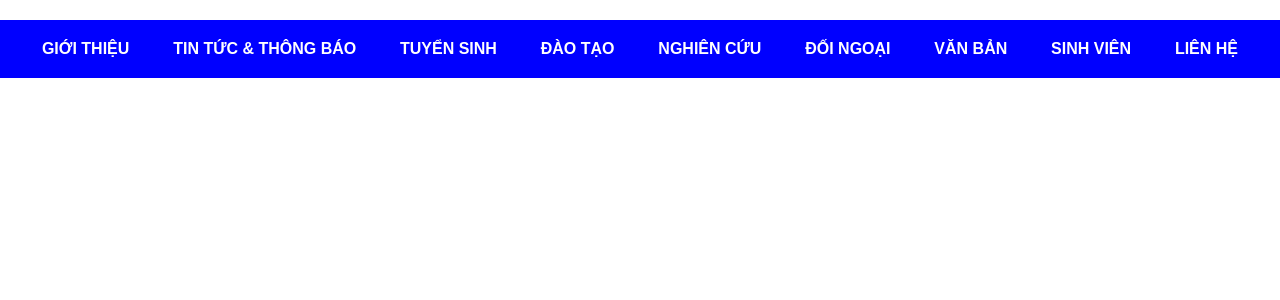
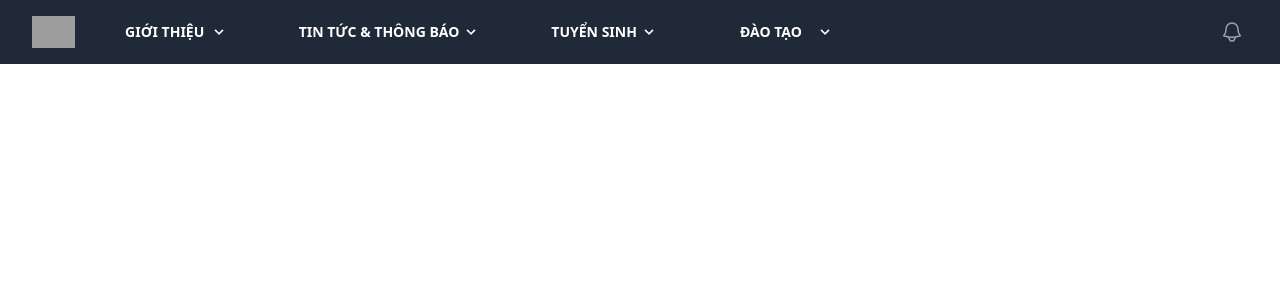
Before and after one commit to Nik211885/2024_CSE485_CongngheWeb, a PHP site: page / in a window 1280 px wide. Shown: the top 300 px of the page. Run offline with PHP 8.4, Linux system fonts and the light colour scheme; some libraries are stand-ins or nearby versions; grey boxes are pictures that could not be loaded.

Commit message:
style: format soure code in project12(multi navbar)

```diff
--- /dev/null
+++ b/Project12/data/navItem.php
@@ -0,0 +1,26 @@
+<?php
+$NavItems = [
+    "GIỚI THIỆU"=>[
+        "Tổng quan",
+        "Sứ mệnh, Tầm nhìn",
+        "Cơ cấu tổ chức và nhân lực",
+        "Cơ sở vật chất",
+        "Công tác Đảng",
+        "Công tác đoàn viên",
+    ],
+    "TIN TỨC & THÔNG BÁO"=>[
+        "Tin tức",
+        "Thông báo"
+    ],
+    "TUYỂN SINH"=>[
+        "Tuyển sinh đại học",
+        "Tuyển sinh thạc sĩ",
+        "Tuyển sinh tiến sĩ",
+        "Vừa học vừa làm",
+    ],
+    "ĐÀO TẠO"=>[
+        "Thạc sĩ",
+        "Đại học chính quy",
+        "Cam kết chất lượng đào tạo"
+    ],
+];
--- a/Project12/index.php
+++ b/Project12/index.php
@@ -1,64 +1,88 @@
 <!DOCTYPE html>
 <html lang="en">
+<?php include("data/NavItem.php") ?>
 
 <head>
     <meta charset="UTF-8">
     <meta name="viewport" content="width=device-width, initial-scale=1.0">
-    <!-- <link href="https://cdn.jsdelivr.net/npm/bootstrap@5.3.2/dist/css/bootstrap.min.css"
-    rel="stylesheet" integrity="sha384-T3c6CoIi6uLrA9TneNEoa
-    7RxnatzjcDSCmG1MXxSR1GAsXEV/Dwwykc2MPK8M2HN" crossorigin="anonymous"> -->
     <meta http-equiv="X-UA-Compatible" content="ie=edge">
-    <title>Project11</title>
-    <style>
-        * {
-            margin: 0;
-            padding: 0;
-            box-sizing: border-box;
-            font-family: sans-serif;
-            font-weight: bold;
-            font-size: 1rem;
-        }
-
-        ul {
-            padding: 20px;
-            background-color: blue;
-            margin-top: 20px;
-            justify-content: space-around;
-            display: flex;
-        }
-
-        li {
-            cursor: pointer;
-            color: white;
-            text-decoration: none;
-            list-style-type: none;
-        }
-    </style>
+    <script src="https://cdn.tailwindcss.com"></script>
+    <link rel="stylesheet" href="style/style.css">
+    <title>Navbar</title>
 </head>
 
 <body>
-    <?php
-    $navItems = [
-        "GIỚI THIỆU",
-        "TIN TỨC & THÔNG BÁO",
-        "TUYỂN SINH",
-        "ĐÀO TẠO",
-        "NGHIÊN CỨU",
-        "ĐỐI NGOẠI",
-        "VĂN BẢN",
-        "SINH VIÊN",
-        "LIÊN HỆ"
-    ];
-    echo '<nav class = "nav"><ul>';
-    foreach ($navItems as $item) {
-        echo "<li>$item</li>";
-    }
-    echo '</ul></nav>';
-    ?>
-    <!-- <script src="https://cdn.jsdelivr.net/npm/bootstrap
-    @5.3.2/dist/js/bootstrap.bundle.min.js" integrity="sha384
-    -C6RzsynM9kWDrMNeT87bh95OGNyZPhcTNXj1NW7RuBCsyN/o0jlpcV8Qyq46cDfL"
-     crossorigin="anonymous"></script> -->
+    <nav class="bg-gray-800">
+        <div class="mx-auto max-w-7xl px-2 sm:px-6 lg:px-8">
+            <div class="relative flex h-16 items-center justify-between">
+                <div class="absolute inset-y-0 left-0 flex items-center sm:hidden">
+                    <!-- Mobile menu button-->
+                    <button type="button" class="relative inline-flex items-center justify-center rounded-md p-2 text-gray-400 hover:bg-gray-700 hover:text-white focus:outline-none focus:ring-2 focus:ring-inset focus:ring-white" aria-controls="mobile-menu" aria-expanded="false">
+                        <span class="absolute -inset-0.5"></span>
+                        <span class="sr-only">Open main menu</span>
+                        <svg class="block h-6 w-6" fill="none" viewBox="0 0 24 24" stroke-width="1.5" stroke="currentColor" aria-hidden="true">
+                            <path stroke-linecap="round" stroke-linejoin="round" d="M3.75 6.75h16.5M3.75 12h16.5m-16.5 5.25h16.5" />
+                        </svg>
+                        <svg class="hidden h-6 w-6" fill="none" viewBox="0 0 24 24" stroke-width="1.5" stroke="currentColor" aria-hidden="true">
+                            <path stroke-linecap="round" stroke-linejoin="round" d="M6 18L18 6M6 6l12 12" />
+                        </svg>
+                    </button>
+                </div>
+                <div class="flex flex-1 items-center justify-center sm:items-stretch sm:justify-start">
+                    <button class="ease-in flex flex-shrink-0 items-center">
+                        <img class="h-8 w-auto" src="https://cdn.haitrieu.com/wp-content/uploads/2021/10/Logo-DH-Thuy-Loi.png" alt="Your Company">
+                    </button>
+                    <?php foreach ($NavItems as $nav1 => &$nav2) : ?>
+                        <div class="hidden sm:ml-6 sm:block">
+                            <div class="flex space-x-4">
+                                <!-- Current: "bg-gray-900 text-white", Default: "text-gray-300 hover:bg-gray-700 hover:text-white" -->
+                                <a href="#" class="bg-gray-800 text-white rounded-md px-3 py-2 text-sm font-medium" aria-current="page">
+                                    <div class="group inline-block bg-gray-800">
+                                        <button class="outline-none focus:outline-none px-3 py-1 rounded-sm flex items-center min-w-32 bg-gray-800">
+                                            <span class="pr-1 font-semibold flex-1"><?= $nav1; ?></span>
+                                            <span>
+                                                <svg class="fill-current h-4 w-4 transform group-hover:-rotate-180
+        transition duration-150 ease-in-out" xmlns="http://www.w3.org/2000/svg" viewBox="0 0 20 20">
+                                                    <path d="M9.293 12.95l.707.707L15.657 8l-1.414-1.414L10 10.828 5.757 6.586 4.343 8z" />
+                                                </svg>
+                                            </span>
+                                        </button>
+                                        <ul class="bg-gray-800 border rounded-sm transform scale-0 group-hover:scale-100 absolute
+  transition duration-150 ease-in-out origin-top min-w-32">
+                                            <?php foreach($nav2 as $nav):?>
+                                            <li class="rounded-sm py-3 px-5 hover:bg-gray-500"><?=$nav?></li>
+                                            <?php endforeach; ?>
+                                        </ul>
+                                    </div>
+                                </a>
+                            </div>
+                        </div>
+                    <?php endforeach; ?>
+                </div>
+                <div class="absolute inset-y-0 right-0 flex items-center pr-2 sm:static sm:inset-auto sm:ml-6 sm:pr-0">
+                    <button type="button" class="relative rounded-full bg-gray-800 p-1 text-gray-400 hover:text-white focus:outline-none focus:ring-2 focus:ring-white focus:ring-offset-2 focus:ring-offset-gray-800">
+                        <span class="absolute -inset-1.5"></span>
+                        <span class="sr-only">View notifications</span>
+                        <svg class="h-6 w-6" fill="none" viewBox="0 0 24 24" stroke-width="1.5" stroke="currentColor" aria-hidden="true">
+                            <path stroke-linecap="round" stroke-linejoin="round" d="M14.857 17.082a23.848 23.848 0 005.454-1.31A8.967 8.967 0 0118 9.75v-.7V9A6 6 0 006 9v.75a8.967 8.967 0 01-2.312 6.022c1.733.64 3.56 1.085 5.455 1.31m5.714 0a24.255 24.255 0 01-5.714 0m5.714 0a3 3 0 11-5.714 0" />
+                        </svg>
+                    </button>
+                </div>
+            </div>
+        </div>
+
+        <!-- Mobile menu, show/hide based on menu state. -->
+        <div class="sm:hidden" id="mobile-menu">
+            <div class="space-y-1 px-2 pb-3 pt-2">
+                <!-- Current: "bg-gray-900 text-white", Default: "text-gray-300 hover:bg-gray-700 hover:text-white" -->
+                <a href="#" class="bg-gray-900 text-white block rounded-md px-3 py-2 text-base font-medium" aria-current="page">Dashboard</a>
+                <a href="#" class="text-gray-300 hover:bg-gray-700 hover:text-white block rounded-md px-3 py-2 text-base font-medium">Team</a>
+                <a href="#" class="text-gray-300 hover:bg-gray-700 hover:text-white block rounded-md px-3 py-2 text-base font-medium">Projects</a>
+                <a href="#" class="text-gray-300 hover:bg-gray-700 hover:text-white block rounded-md px-3 py-2 text-base font-medium">Calendar</a>
+            </div>
+        </div>
+    </nav>
+
 </body>
 
 </html>
--- /dev/null
+++ b/Project12/style/style.css
@@ -0,0 +1,30 @@
+li>ul {
+    transform: translatex(100%) scale(0)
+}
+
+li:hover>ul {
+    transform: translatex(101%) scale(1)
+}
+
+li>button svg {
+    transform: rotate(-90deg)
+}
+
+li:hover>button svg {
+    transform: rotate(-270deg)
+}
+.group:hover .group-hover\:scale-100 {
+    transform: scale(1)
+}
+
+.group:hover .group-hover\:-rotate-180 {
+    transform: rotate(180deg)
+}
+
+.scale-0 {
+    transform: scale(0)
+}
+
+.min-w-32 {
+    min-width: 8rem
+}
```
Also changed, not shown: Project12/Readme.md, Project12/img/img-demo-project12.png (added).
